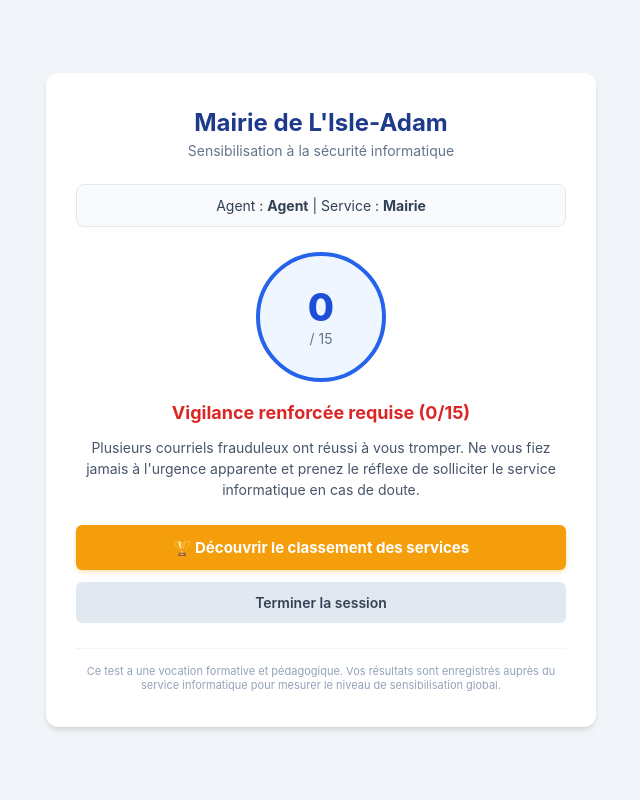
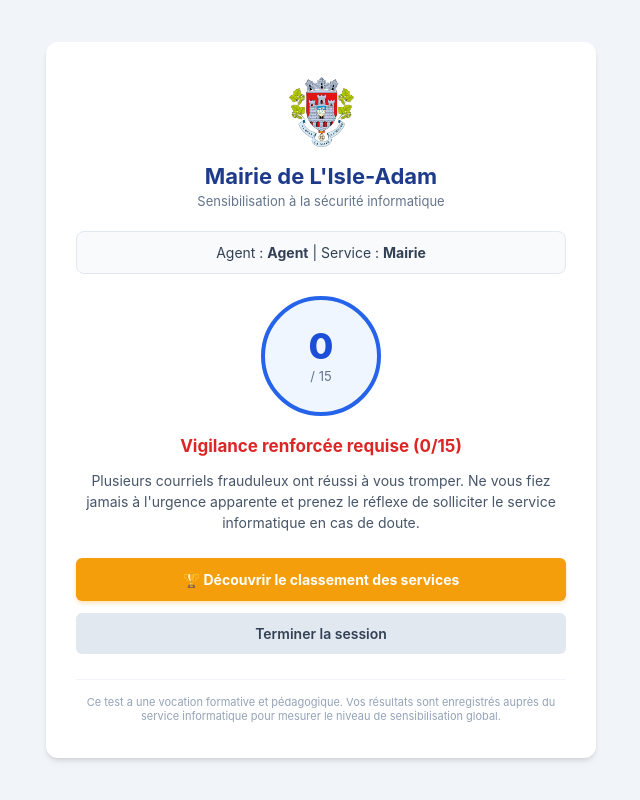
Before and after one commit to Kyotani9/simulateur-cyber, a Flask app: page /score in a window 1280 px wide. Shown: the whole page, without its empty margins (319-959 px from the left). Run offline with Flask 3, Linux system fonts and the light colour scheme; some libraries are stand-ins or nearby versions.

Commit message:
Ajout du blason de la ville sur l'ensemble des pages

```diff
--- a/templates/score.html
+++ b/templates/score.html
@@ -26,30 +26,35 @@
             padding: 35px 30px;
             text-align: center;
         }
+        .blason-score {
+            width: 65px;
+            height: auto;
+            margin-bottom: 12px;
+        }
         .logo-title {
             color: #1e3a8a;
-            font-size: 24px;
+            font-size: 22px;
             font-weight: 700;
-            margin-bottom: 5px;
+            margin-bottom: 4px;
         }
         .subtitle {
             color: #64748b;
-            font-size: 14px;
+            font-size: 13px;
             margin-top: 0;
-            margin-bottom: 25px;
+            margin-bottom: 22px;
         }
         .agent-info {
             background: #f8fafc;
             border: 1px solid #e2e8f0;
             border-radius: 8px;
             padding: 12px;
-            margin-bottom: 25px;
+            margin-bottom: 22px;
             font-size: 14px;
             color: #334155;
         }
         .score-circle {
-            width: 130px;
-            height: 130px;
+            width: 120px;
+            height: 120px;
             border-radius: 50%;
             background: #eff6ff;
             border: 4px solid #2563eb;
@@ -60,20 +65,20 @@
             margin: 0 auto 20px auto;
         }
         .score-number {
-            font-size: 38px;
+            font-size: 36px;
             font-weight: 800;
             color: #1d4ed8;
             line-height: 1;
         }
         .score-max {
-            font-size: 14px;
+            font-size: 13px;
             color: #64748b;
             margin-top: 4px;
         }
         .feedback-title {
-            font-size: 18px;
+            font-size: 17px;
             font-weight: 700;
-            margin-bottom: 10px;
+            margin-bottom: 8px;
         }
         .feedback-desc {
             font-size: 14px;
@@ -94,13 +99,11 @@
             padding: 13px 20px;
             border-radius: 6px;
             font-weight: 700;
-            font-size: 15px;
+            font-size: 14px;
             transition: background 0.2s;
             box-shadow: 0 2px 4px rgba(245, 158, 11, 0.3);
         }
-        .btn-podium:hover {
-            background: #d97706;
-        }
+        .btn-podium:hover { background: #d97706; }
         .btn-home {
             display: block;
             background: #e2e8f0;
@@ -112,9 +115,7 @@
             font-size: 14px;
             transition: background 0.2s;
         }
-        .btn-home:hover {
-            background: #cbd5e1;
-        }
+        .btn-home:hover { background: #cbd5e1; }
         .footer-note {
             margin-top: 25px;
             font-size: 11px;
@@ -127,6 +128,7 @@
 <body>
 
     <div class="card">
+        <img src="{{ url_for('static', filename='blason.png') }}" alt="Blason" class="blason-score">
         <div class="logo-title">Mairie de L'Isle-Adam</div>
         <p class="subtitle">Sensibilisation à la sécurité informatique</p>
 
```
Also changed, not shown: templates/admin_scores.html (+14 -5 lines), templates/classement.html (+8 -2 lines), templates/index.html (+24 -13 lines), templates/simulation.html (+16 -3 lines), static/blason.png (added).
